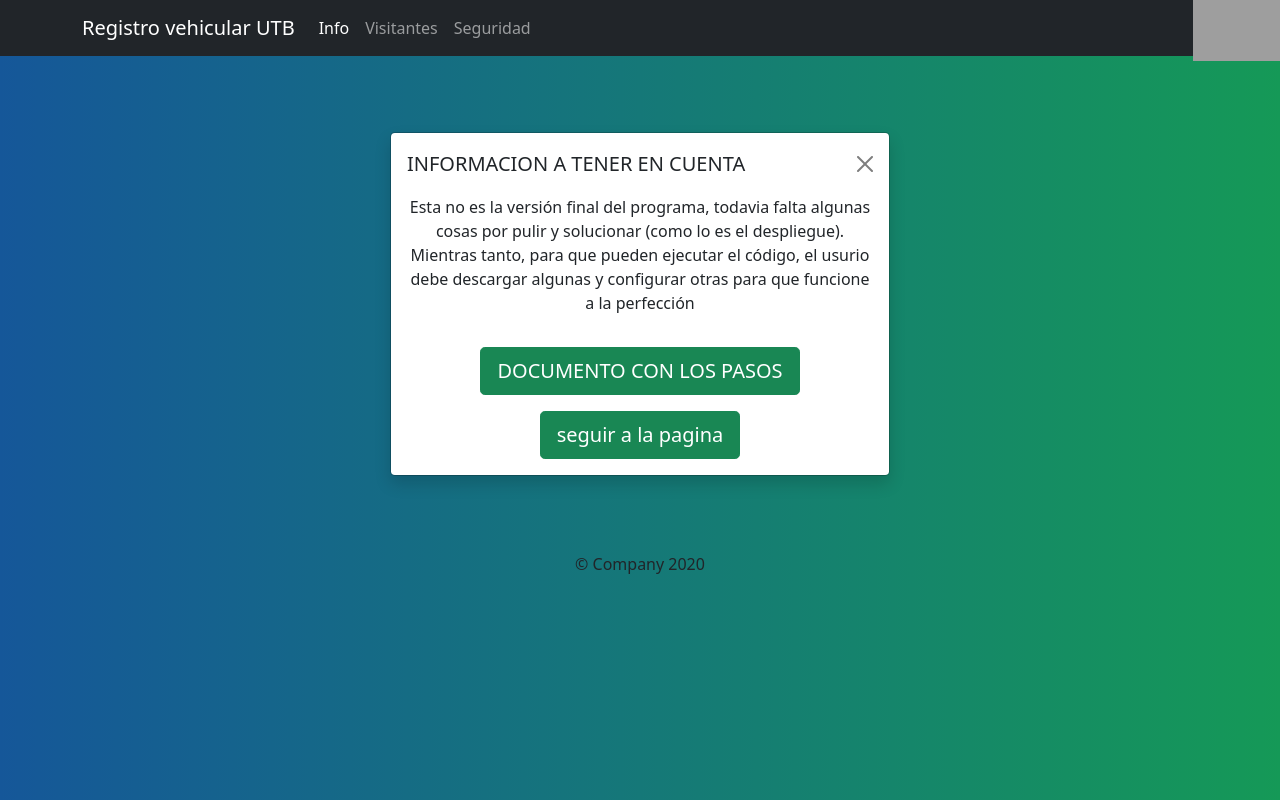
After one commit to carlosDAC2020/Registro_vehicular_UTB, a Flask app: page / in a window 1280 px wide. The commit adds this page. Run offline with Flask 2, Linux system fonts and the light colour scheme; some libraries are stand-ins or nearby versions; grey boxes are pictures that could not be loaded.

Commit message:
Add files via upload

```diff
--- /dev/null
+++ b/templates/Info.html
@@ -0,0 +1,44 @@
+{% extends "base.html" %}
+
+{% block nav_content %}
+<div class="navbar-collapse offcanvas-collapse" id="navbarsExampleDefault">
+  <ul class="navbar-nav me-auto mb-2 mb-lg-0">
+    <li class="nav-item">
+        <a class="nav-link active" aria-current="page" href="/">Info</a>
+    </li>
+
+    <li class="nav-item">
+      <a class="nav-link" aria-current="page" href="/index_visitante">Visitantes</a>
+    </li>
+    <li class="nav-item ">
+      <a class="nav-link" href="/index_vigilante">Seguridad</a>
+    </li>
+
+</div>
+</div>
+{% endblock %}
+
+
+{% block page_content %}
+
+<div class="modal modal-sheet position-static d-block  py-5" tabindex="-1" role="dialog" id="modalSheet">
+    <div class="modal-dialog" role="document">
+      <div class="modal-content rounded-6 shadow">
+        <div class="modal-header border-bottom-0">
+          <h5 class="modal-title">INFORMACION A TENER EN CUENTA</h5>
+          <button type="button" class="btn-close" data-bs-dismiss="modal" aria-label="Close"></button>
+        </div>
+        <div class="modal-body py-0">
+          <p>Esta no es la versión final del programa, todavia falta algunas cosas por pulir y solucionar (como lo es el despliegue).
+              Mientras tanto, para que pueden ejecutar el código, el usurio debe descargar algunas y configurar otras para que funcione a la perfección
+          </p>
+        </div>
+        <div class="modal-footer flex-column border-top-0">
+          <a href="https://docs.google.com/document/d/17EzxDEOT6PzxSInx1Knoksdg4e_S7Wpm/edit?usp=sharing&ouid=106352609798087518287&rtpof=true&sd=true" target="_blank"><button type="button" class="btn btn-lg btn-success w-100 mx-0 mb-2">DOCUMENTO CON LOS PASOS</button></a>
+          <a href="/index_visitante"> <button type="button" class="btn btn-lg btn-success w-100 mx-0" data-bs-dismiss="modal">seguir a la pagina</button></a>
+        </div>
+      </div>
+    </div>
+  </div>
+
+{% endblock %}
--- a/templates/base.html
+++ b/templates/base.html
@@ -11,26 +11,20 @@
 </head>
 <body class="text-center">
     <nav class="navbar navbar-expand-lg navbar-dark bg-dark" aria-label="Main navigation">
+
         <div class="container">
+          <img src="../static/images/utb-logotipo.png" alt="65" height="65" class="position-absolute end-0">
           <a class="navbar-brand" href="#">Registro vehicular UTB</a>
           <button class="navbar-toggler p-0 border-0" type="button" id="navbarSideCollapse" aria-label="Toggle navigation">
             <span class="navbar-toggler-icon"></span>
           </button>
 
-          <div class="navbar-collapse offcanvas-collapse" id="navbarsExampleDefault">
-            <ul class="navbar-nav me-auto mb-2 mb-lg-0">
-              <li class="nav-item">
-                <a class="nav-link active" aria-current="page" href="/">Visitantes</a>
-              </li>
-              <li class="nav-item">
-                <a class="nav-link" href="/index_vigilante">Seguridad</a>
-              </li>
+          {% block content %}
+          {% block nav_content %} {% endblock %}
 
-          </div>
-        </div>
       </nav>
 
-    {% block content %}
+
     <div class="container" id="contenido">
         <!-- contenido de la pagina -->
         {% block page_content %}{% endblock %}
--- a/templates/base_home_vigilante.html
+++ b/templates/base_home_vigilante.html
@@ -17,7 +17,7 @@
             <a href="/" class="d-flex align-items-center mb-2 mb-lg-0 text-white text-decoration-none">
             <svg class="bi me-2" width="40" height="32" role="img" aria-label="Bootstrap"><use xlink:href="#bootstrap"/></svg>
             </a>
-
+            <img src="../static/images/utb-logotipo.png" alt="65" height="65" class="position-absolute start-0">
             <ul class="nav col-12 col-lg-auto me-lg-auto mb-2 justify-content-center mb-md-0">
                 <li><a href="#" class="nav-link px-2 text-white">Vigilante:</a></li>
                 <li><a href="#" class="nav-link px-2 text-white">{{ vigilante[1]}} {{vigilante[2] }}</a></li>
--- a/templates/confirmar_placa_vigilante.html
+++ b/templates/confirmar_placa_vigilante.html
@@ -14,7 +14,7 @@
           </div>
 
 
-          <img src = "{{ url_for('static', filename='image/img.jpg') }}" class ="img-fluid w-50 mx-auto"   />
+          <img src = "{{ url_for('static', filename='images/img.jpg') }}" class ="img-fluid w-50 mx-auto"   />
 
           <div class="modal-body py-0 mx-auto">
             <p>Placa: {{ value }}</p>
```
Also changed, not shown: templates/home_vigilante.html (+56 -7 lines), templates/index_vigilante.html (+19 -0 lines), templates/index_visitante.html (+18 -0 lines).
